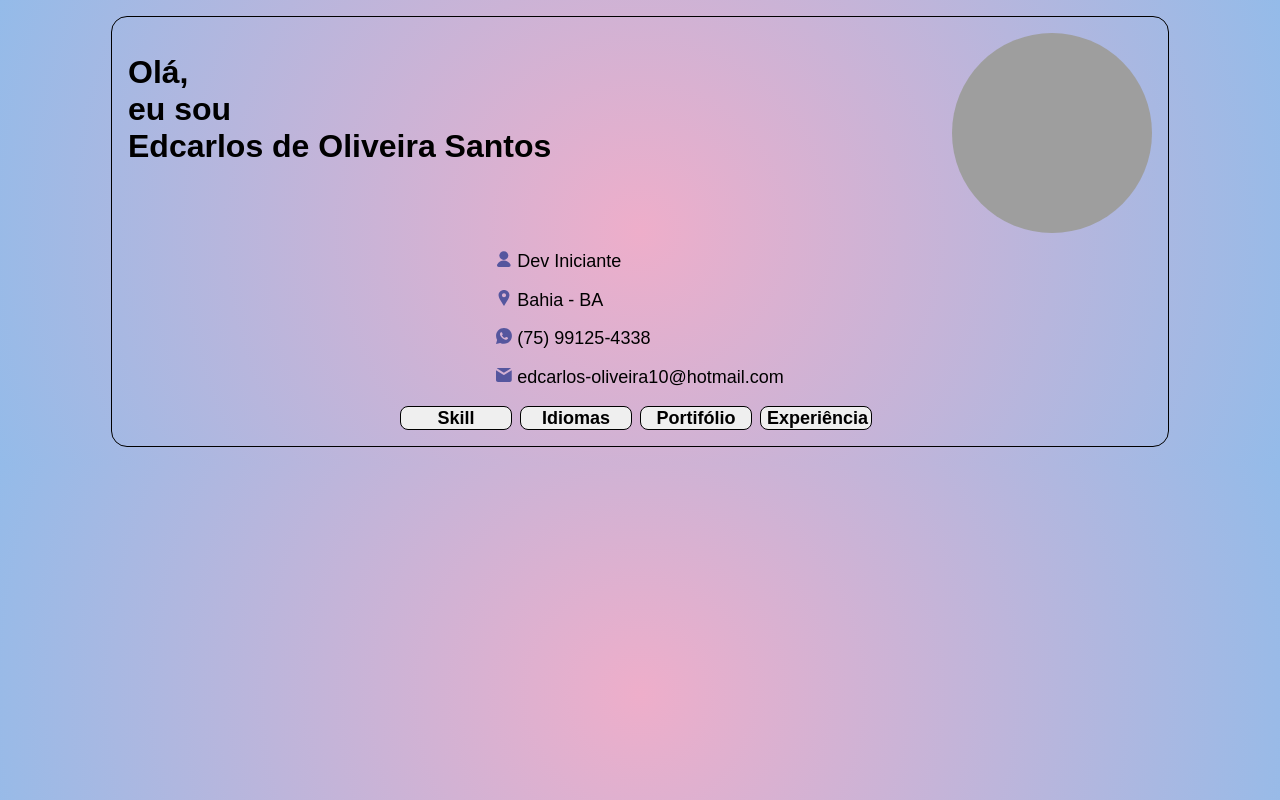
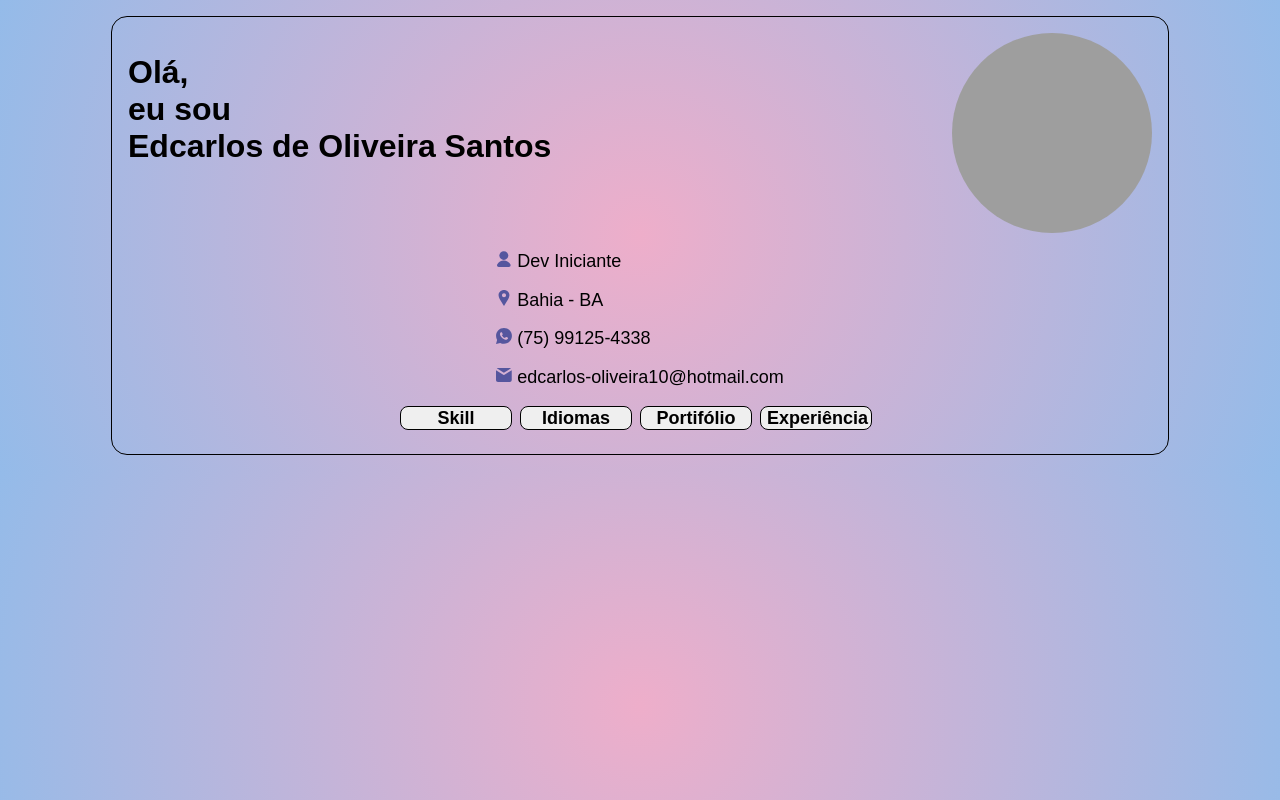
Before and after one commit to Edcarloszaya/Portfolio_js, a plain HTML site: page index.html in a window 1280 px wide. Drawn offline with nearby package versions, Linux system fonts and the light colour scheme; grey boxes are pictures that could not be loaded.

Commit message:
Ajuste na margin da section

```diff
--- a/assets/css/global.css
+++ b/assets/css/global.css
@@ -111,7 +111,7 @@ body {
     .idiomas,
     .portfolio,
     .experiencia {
-        margin: 1rem !important;
+        margin: 0.5rem !important;
     }
 }
 
--- a/assets/css/portfolio.css
+++ b/assets/css/portfolio.css
@@ -58,6 +58,7 @@
     display: flex;
     flex-direction: row;
     justify-content: center;
+    margin-bottom: 0.5rem;
 }
 
 .btn {
```
